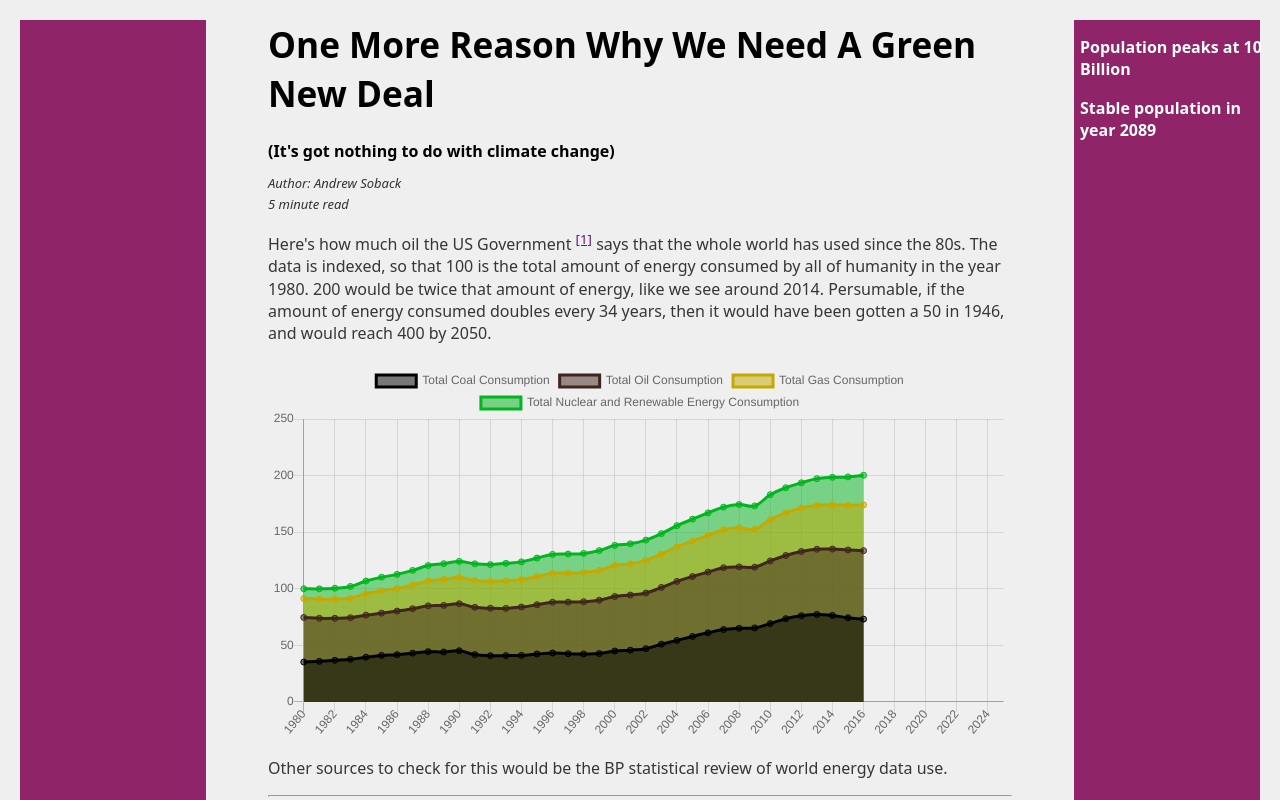
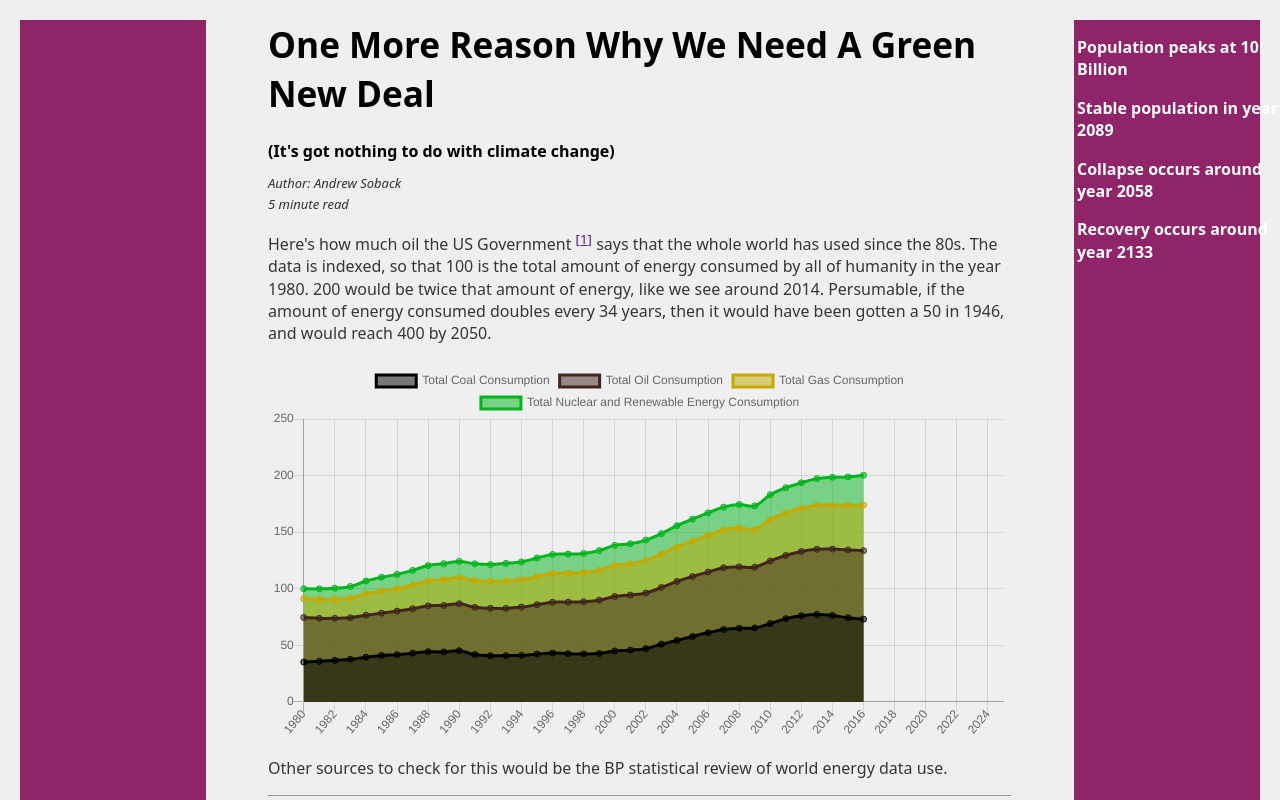
Before and after one commit to asoback/Limits-To-Energy-Growth, a website with bundled scripts: page index.html in a window 1280 px wide. Shown: the top 800 px of the page. Built offline with nearby package versions, Linux system fonts and the light colour scheme.

Commit message:
added collapse section

```diff
--- a/index.html
+++ b/index.html
@@ -257,10 +257,7 @@
 				<p id="sCollapseYear"></p>
 				<p id="sRecoverYear"></p>
 			</div>
-			<div id="sidebarStats-pop">
-				<p id="sCarryCap"></p>
-				<p id="sPopPeakYear"></p>
-			</div>
+
 		</div>
 	</div>
 	</div>
--- a/index.js
+++ b/index.js
@@ -20,6 +20,9 @@ const sPopPeakYear = document.getElementById("sPopPeakYear");
 window.addEventListener('scroll', function triggerSideBar() {
     if(utils.isElementInView(myPredictionChart)) {
         document.getElementById('sidebarStats-pop').style.display = 'block';
+    }
+    if(utils.isElementInView(peakDemandChart)) {
+        document.getElementById('sidebarStats-collapse').style.display = 'block';
         window.removeEventListener('scroll', triggerSideBar);
     }
 });
@@ -116,7 +119,28 @@ const setPopulationCapacity = (cap, num_years) => {
 
 // TODO: Going to look for when demand is > 5% of supply, and when supply gets close to demand again, withing given time frame, and add to sidebar.
 const recalculateCollapseAndRecovery = () => {
-
+    let collapse = false;
+    let recovery = false;
+    for (let i = 0; i < modelVariables.demand.prediction.length; i++){
+        const sum = modelVariables.oil.prediction[i] +
+            modelVariables.coal.prediction[i] +
+            modelVariables.natural_gas.prediction[i] +
+            modelVariables.renewables.prediction[i];
+        if (sum < modelVariables.demand.prediction[i] * 0.9 && !collapse) {
+            collapse = true;
+            document.getElementById('sCollapseYear').textContent = "Collapse occurs around year " + (2018 + i);
+        }
+        if (collapse && sum >= modelVariables.demand.prediction[i] && !recovery) {
+            recovery = true;
+            document.getElementById('sRecoverYear').textContent = "Recovery occurs around year " + (2018 + i);
+        }
+    }
+    if (collapse && !recovery) {
+        document.getElementById('sRecoverYear').textContent = "No recovery in the forseable future";
+    }
+    if (!collapse) {
+        document.getElementById('sCollapseYear').textContent = "Collapse was successfully avoided";
+    }
 };
 
 /**
@@ -467,6 +491,7 @@ const generateMyPredictionChart = () => {
 
 
     generateEnergyChart(myPredictionChart, true, true, true, true, true, 500);
+    recalculateCollapseAndRecovery();
 };
 
 generateMyPredictionChart();
@@ -563,6 +588,7 @@ const generateDemandPerCapitaChart = () => {
             modelVariables.endYear - (modelVariables.startYear + modelVariables.historicalYears));
 
     generateEnergyChart(peakDemandChart, true, true, true, true, true, 400);
+    recalculateCollapseAndRecovery();
 };
 
 generateDemandPerCapitaChart();
@@ -641,6 +667,7 @@ const generateUndiscoveredChart = () => {
             modelVariables.endYear - (modelVariables.startYear + modelVariables.historicalYears));
 
     generateEnergyChart(undiscoveredChart, true, true, true, true, true, 400);
+    recalculateCollapseAndRecovery();
 };
 
 generateUndiscoveredChart();
@@ -732,6 +759,7 @@ const generateFullChart = () => {
             modelVariables.endYear - (modelVariables.startYear + modelVariables.historicalYears));
 
     generateEnergyChart(fullChart, true, true, true, true, true, 400);
+    recalculateCollapseAndRecovery();
 };
 
 generateFullChart();
--- a/style.css
+++ b/style.css
@@ -149,9 +149,9 @@ cite p {
 }
 
 #sidebarStats-pop {
-  position: fixed;
-  color: white;
-  font-weight: bold;
-  padding-left: 3px;
   display: none;
 }
+
+#sidebarStats-collapse {
+  display: none;
+}
```
